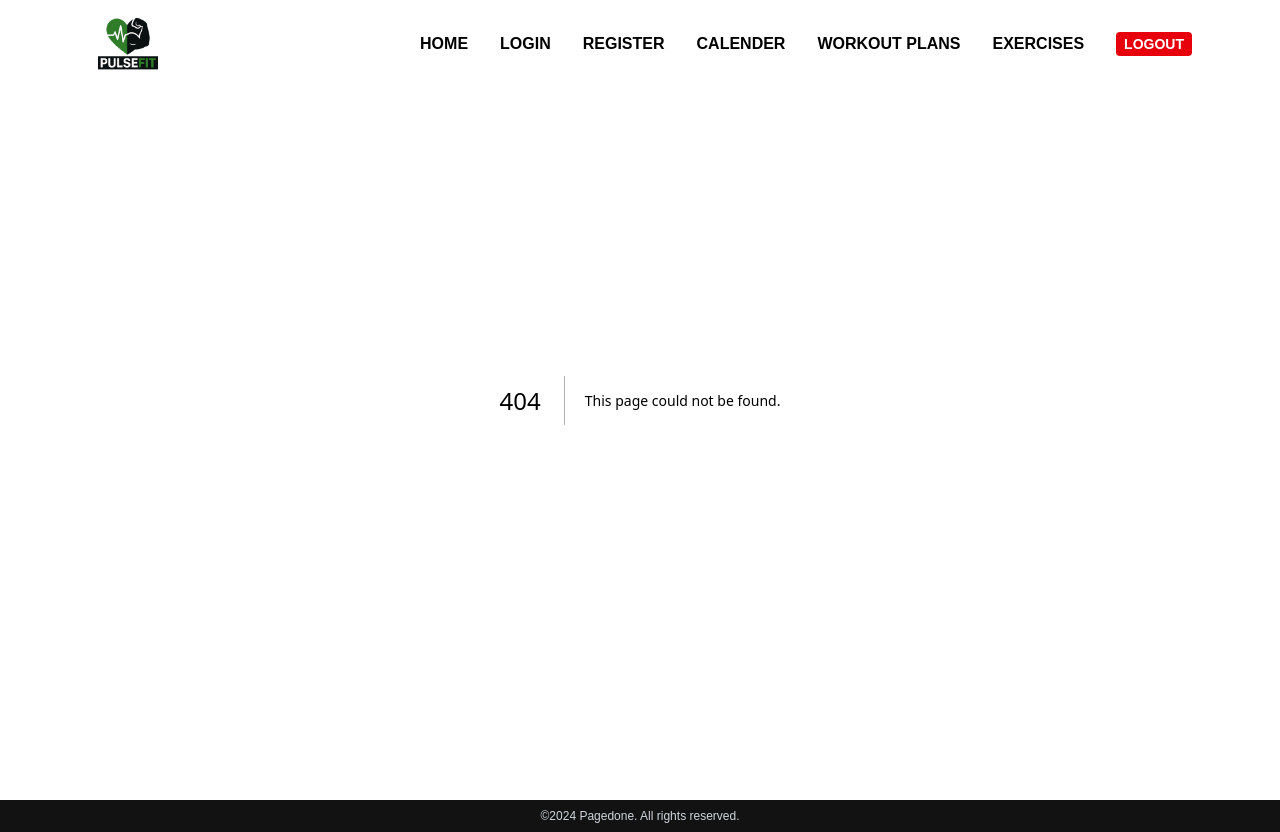
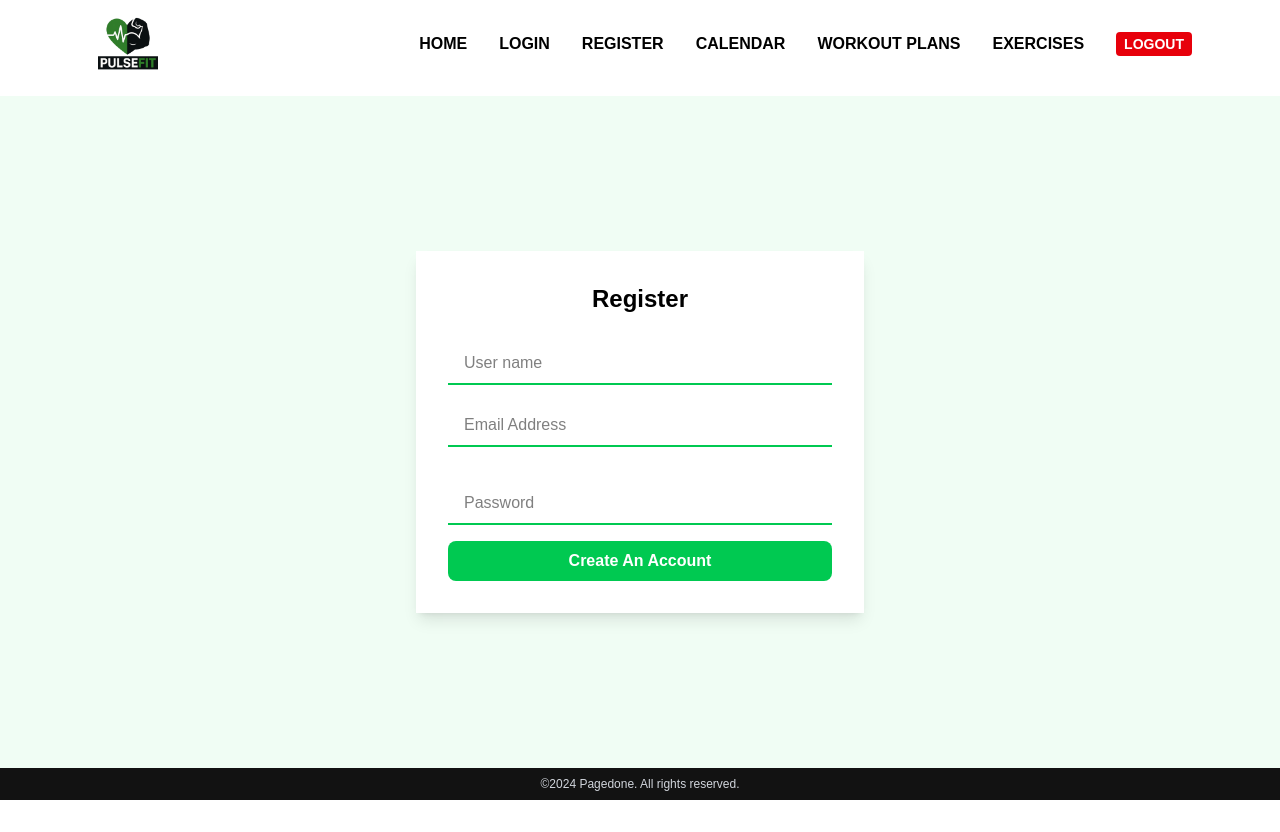
Before and after one commit to ramiz1337/fitness-tracker, a Next.js app in the folder frontend/: page /register in a window 1280 px wide. Before the commit this address had no page. After the commit the page ends 800 px from the top, so only its background shows below. Built offline with nearby package versions, Linux system fonts and the light colour scheme.

Commit message:
feat: add login and register UI and Axios extension

```diff
--- a/frontend/package.json
+++ b/frontend/package.json
@@ -8,6 +8,7 @@
     "start": "next start"
   },
   "dependencies": {
+    "axios": "^1.18.1",
     "next": "16.2.9",
     "react": "19.2.4",
     "react-auth-kit": "^4.0.2-alpha.11",
--- a/frontend/src/app/Components/Header.tsx
+++ b/frontend/src/app/Components/Header.tsx
@@ -1,36 +1,44 @@
+"use client";
+
 import Link from "next/link";
-import useIsAuthenticated from "react-auth-kit/hooks/useIsAuthenticated";
-import useSignOut from "react-auth-kit/hooks/useSignOut";
-import { useNavigate } from "react-router-dom";
+// import { useRouter } from "next/navigation";
+// import useIsAuthenticated from "react-auth-kit/hooks/useIsAuthenticated";
+// import useSignOut from "react-auth-kit/hooks/useSignOut";
 
 export default function Header() {
-//   const isAuthenticated = useIsAuthenticated();
-//   const signOut = useSignOut();
-//   const navigate = useNavigate();
+  // const isAuthenticated = useIsAuthenticated();
+  // const signOut = useSignOut();
+  // const router = useRouter();
 
-//   const handleLogout = () => {
-//     signOut();
-//     navigate("/login");
-//   };
+  // const handleLogout = () => {
+  //   signOut();
+  //   router.push("/login");
+  // };
 
   return (
     <header className="bg-white w-full fixed top-0 transition-all ease-in-out z-10">
       <div className="max-w-6xl font-semibold uppercase mx-auto flex items-center justify-between py-1 px-6">
+
         <Link href="/">
           <img className="w-20 object-contain" src="logo.png" alt="logo" />
         </Link>
+
         <div className="flex gap-x-8 items-center">
-            <Link className="hover:text-green-600 text-black" href="/">Home</Link>
-            <Link className="hover:text-green-600 text-black" href="/login">Login</Link>
-            <Link className="hover:text-green-600 text-black" href="/register">Register</Link>
-            <Link className="hover:text-green-600 text-black" href="/calender">Calender</Link>
-            <Link className="hover:text-green-600 text-black" href="/workoutPlan">Workout Plans</Link>
-            <Link className="hover:text-green-600 text-black" href="/exercises">Exercises</Link>
+          <Link className="hover:text-green-600 text-black" href="/">Home</Link>
+          <a className="hover:text-green-600 text-black" href="/login">Login</a>
+          <Link className="hover:text-green-600 text-black" href="/register">Register</Link>
+          <Link className="hover:text-green-600 text-black" href="/calender">Calendar</Link>
+          <Link className="hover:text-green-600 text-black" href="/workoutPlan">Workout Plans</Link>
+          <Link className="hover:text-green-600 text-black" href="/exercises">Exercises</Link>
+
+          {/* {isAuthenticated ? ( */}
             <button
+              // onClick={handleLogout}
               className="hover:opacity-60 uppercase bg-red-600 text-white px-2 py-0.5 rounded text-sm cursor-pointer"
             >
               Logout
             </button>
+          {/* ) : null} */}
         </div>
       </div>
     </header>
--- /dev/null
+++ b/frontend/src/app/login/page.tsx
@@ -0,0 +1,112 @@
+"use client"
+
+import { useState } from "react";
+// import axios, { AxiosError } from "axios";
+// import useSignIn from "react-auth-kit/hooks/useSignIn";
+// import { useNavigate } from "react-router-dom";
+
+export default function Login() {
+  const [email, setEmail] = useState("faco@gmail.com");
+  const [password, setPassword] = useState("StrongPass1!");
+  const [error, setError] = useState("");
+  const [success, setSuccess] = useState("");
+  // const signIn = useSignIn();
+  // const navigate = useNavigate();
+
+  // const handleSubmit = async (e: React.FormEvent) => {
+  //   e.preventDefault();
+  //   setError("");
+  //   setSuccess("");  // Clear previous messages
+
+  //   try {
+  //     const response = await axios.post(
+  //       "http://localhost:8000/api/users/login",
+
+  //       { email, password }
+  //     );
+  //     console.log("BACKEND'DEN GELEN CEVAP:", response.data);
+  //     setSuccess("Login successful! Redirecting...");
+
+  //     console.log(response);
+
+
+  //    localStorage.setItem("user", JSON.stringify({
+  //     id: response.data.user.id,
+  //     name: response.data.user.name, // <-- Bunu ekliyoruz
+  //     email: response.data.user.email,
+  //     token: response.data.token
+  //    }));
+
+  //     signIn({
+  //       auth: {
+  //         token: response.data.token,
+  //         type: "Bearer",
+  //       },
+  //       userState: {
+  //         email,
+  //       },
+  //     });
+  //     setTimeout(() => {
+  //       navigate("/"); // or your protected route
+  //     }, 1500); // 1.5 seconds delay to show success message
+  //   } catch (err) {
+  //     if (err instanceof AxiosError) {
+  //       setError(err.response?.data?.message || "Login failed.");
+  //     } else if (err instanceof Error) {
+  //       setError(err.message);
+  //     } else {
+  //       setError("An unknown error occurred.");
+  //     }
+  //     console.error("Login error:", err);
+  //   }
+  // };
+
+
+  return (
+    <main className="h-full grow mt-24 flex items-center justify-center bg-green-50">
+      <div className="bg-white p-8 shadow-lg w-full max-w-md">
+        <h1 className="text-2xl font-bold text-center mb-6 text-black">Welcome</h1>
+        <form
+            // onSubmit={handleSubmit}
+            className="flex flex-col space-y-4">
+          {error && <p className="text-red-500 text-sm">{error}</p>}
+          {success && <p className="text-green-500 text-sm">{success}</p>}
+          <div>
+            <input
+              type="email"
+              className="mt-1 block w-full px-4 py-2 border-b-2 border-green-500 focus:outline-none focus:ring-green-500 text-black"
+              placeholder="Email Address"
+              value={email}
+              onChange={(e) => setEmail(e.target.value)}
+              required
+            />
+          </div>
+          <div className="my-4">
+            <input
+              type="password"
+              className="mt-1 block w-full px-4 py-2 border-b-2 border-green-500 focus:outline-none focus:ring-green-500 text-black"
+              placeholder="Password"
+              value={password}
+              onChange={(e) => setPassword(e.target.value)}
+              required
+            />
+          </div>
+          <div>
+            <button
+              type="submit"
+              className="w-full cursor-pointer bg-green-500 hover:bg-green-600 text-white font-semibold py-2 px-4 rounded-lg transition duration-200"
+            >
+              Login
+            </button>
+            <p className="text-sm mt-1 text-black">
+              Don't have an account?{" "}
+              <a className="text-green-500 font-semibold" href="/register">
+                SignUp
+              </a>
+            </p>
+          </div>
+        </form>
+      </div>
+    </main>
+  );
+}
--- a/frontend/src/app/page.tsx
+++ b/frontend/src/app/page.tsx
@@ -1,9 +1,12 @@
+import { BrowserRouter } from "react-router-dom";
 import Home from "./Pages/Home";
 
 export default function Page() {
   return (
     <div className="mt-22 text-black">
-      <Home />
+      <BrowserRouter>
+        <Home />
+      </BrowserRouter>
     </div>
   );
 }
--- /dev/null
+++ b/frontend/src/app/register/page.tsx
@@ -0,0 +1,93 @@
+"use client"
+
+import { useState } from "react";
+import axios, { AxiosError } from "axios";
+
+export default function Register() {
+  const [name, setName] = useState("");
+  const [email, setEmail] = useState("");
+  const [password, setPassword] = useState("");
+//   const [error, setError] = useState("");
+//   const [success, setSuccess] = useState("");
+
+//   const handleSubmit = async (e: React.FormEvent) => {
+//     e.preventDefault();
+//     setError("");
+//     setSuccess("");
+
+//     try {
+//       const response = await axios.post("http://localhost:8000/api/users/register", {
+//         name,
+//         email,
+//         password,
+//       });
+
+//       setSuccess("Registration successful. You can now log in.");
+//       console.log("Response:", response);
+//     } catch (err) {
+//       if (err instanceof AxiosError) {
+//         setError(err.response?.data?.message || "Registration failed.");
+//       } else if (err instanceof Error) {
+//         setError(err.message);
+//       } else {
+//         setError("An unknown error occurred.");
+//       }
+//       console.error("Registration error:", err);
+//     }
+//   };
+
+  return (
+    <main className="h-full mt-24 grow flex items-center justify-center bg-green-50">
+      <div className="bg-white p-8 shadow-lg w-full max-w-md">
+        <h1 className="text-2xl font-bold text-center mb-6 text-black">Register</h1>
+        <form
+        // onSubmit={handleSubmit}
+        className="flex flex-col space-y-4">
+          {/* {error && <p className="text-red-500 text-sm">{error}</p>}
+          {success && <p className="text-green-600 text-sm">{success}</p>} */}
+          <div className="mb-4">
+          <input
+            type="text"
+            id="name"
+            className="mt-1 block w-full px-4 py-2 border-b-2 border-green-500 focus:outline-none focus:ring-green-500 text-black"
+            placeholder="User name"
+            value={name}
+            onChange={(e) => setName(e.target.value)}
+            required
+          />
+          </div>
+          <div>
+            <input
+              type="email"
+              id="email"
+              className="mt-1 block w-full px-4 py-2 border-b-2 border-green-500 focus:outline-none focus:ring-green-500 text-black"
+              placeholder="Email Address"
+              value={email}
+              onChange={(e) => setEmail(e.target.value)}
+              required
+            />
+          </div>
+          <div className="my-4">
+            <input
+              type="password"
+              id="password"
+              className="mt-1 block w-full px-4 py-2 border-b-2 border-green-500 focus:outline-none focus:ring-green-500 text-black"
+              placeholder="Password"
+              value={password}
+              onChange={(e) => setPassword(e.target.value)}
+              required
+            />
+          </div>
+          <div>
+            <button
+              type="submit"
+              className="w-full cursor-pointer bg-green-500 hover:bg-green-600 text-white font-semibold py-2 px-4 rounded-lg transition duration-200"
+            >
+              Create An Account
+            </button>
+          </div>
+        </form>
+      </div>
+    </main>
+  );
+}
```
Also changed, not shown: 1 other file (tests, documents, lock files or other folders).
